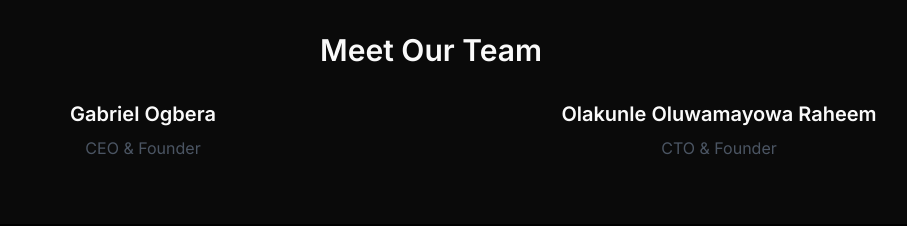
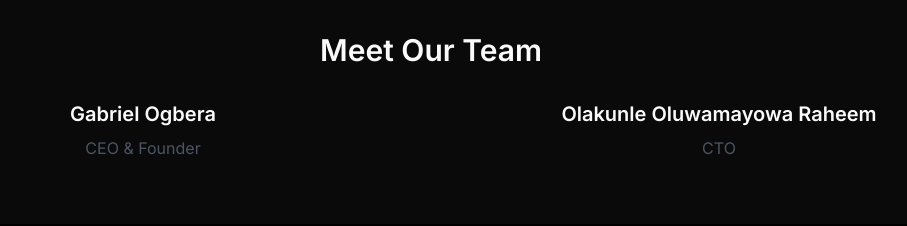
Before and after one commit to Mayor-Rhymes/software-perk, a Next.js app: page /about in a window 1280 px wide. Shown: the part 900-1126 px from the top of the page, without its empty margins (209-1116 px from the left). Built offline with nearby package versions, Linux system fonts and the light colour scheme; no server answers.

Commit message:
update role title for CTO in AboutPage

```diff
--- a/src/app/about/page.tsx
+++ b/src/app/about/page.tsx
@@ -3,7 +3,7 @@ import Link from 'next/link';
 
 const teamMembers = [
     { name: 'Gabriel Ogbera', role: 'CEO & Founder', image: '/images/gabriel.png' },
-    { name: 'Olakunle Oluwamayowa Raheem', role: 'CTO & Founder', image: '/images/olakunle.png' }
+    { name: 'Olakunle Oluwamayowa Raheem', role: 'CTO', image: '/images/olakunle.png' }
 ];
 
 export default function AboutPage() {
```
